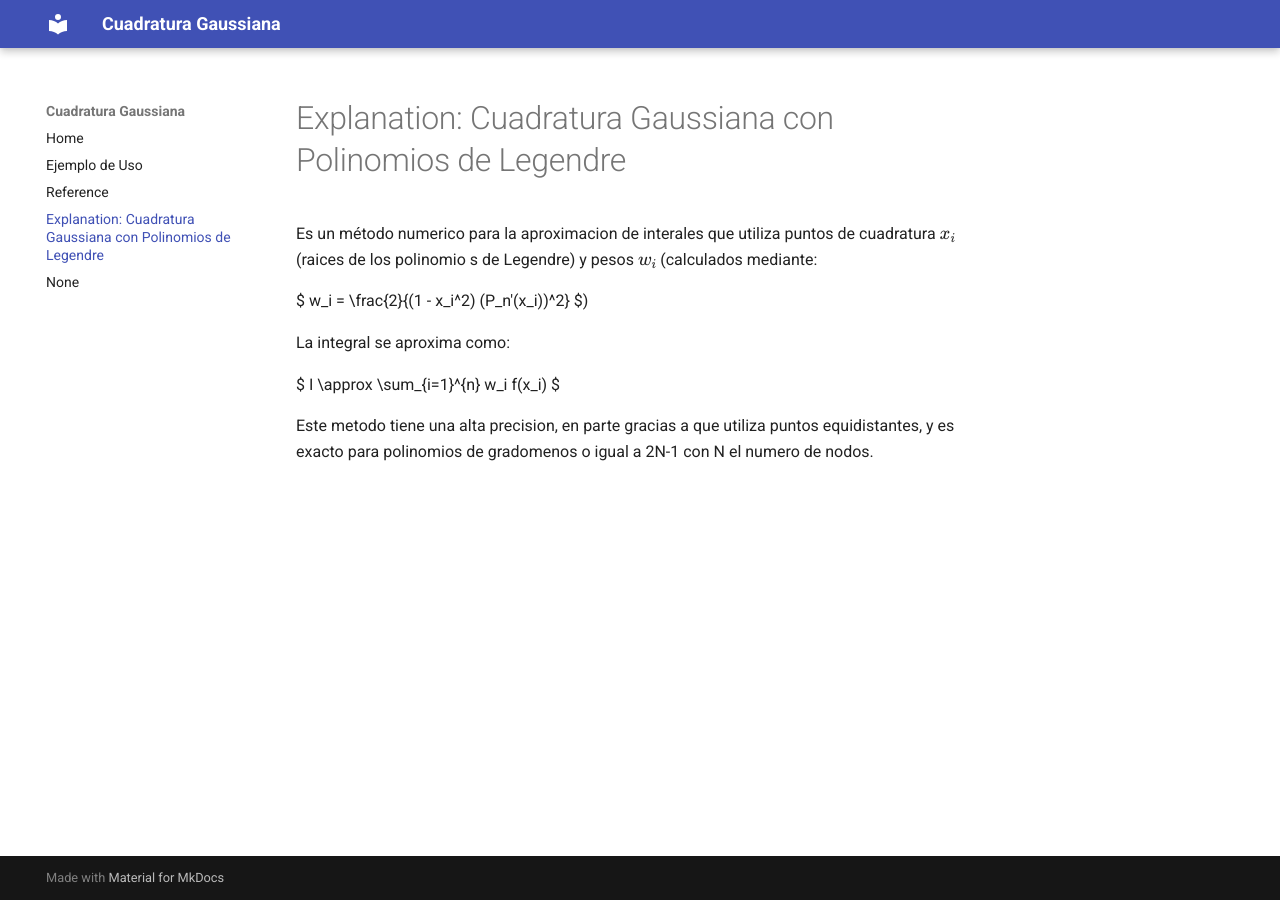
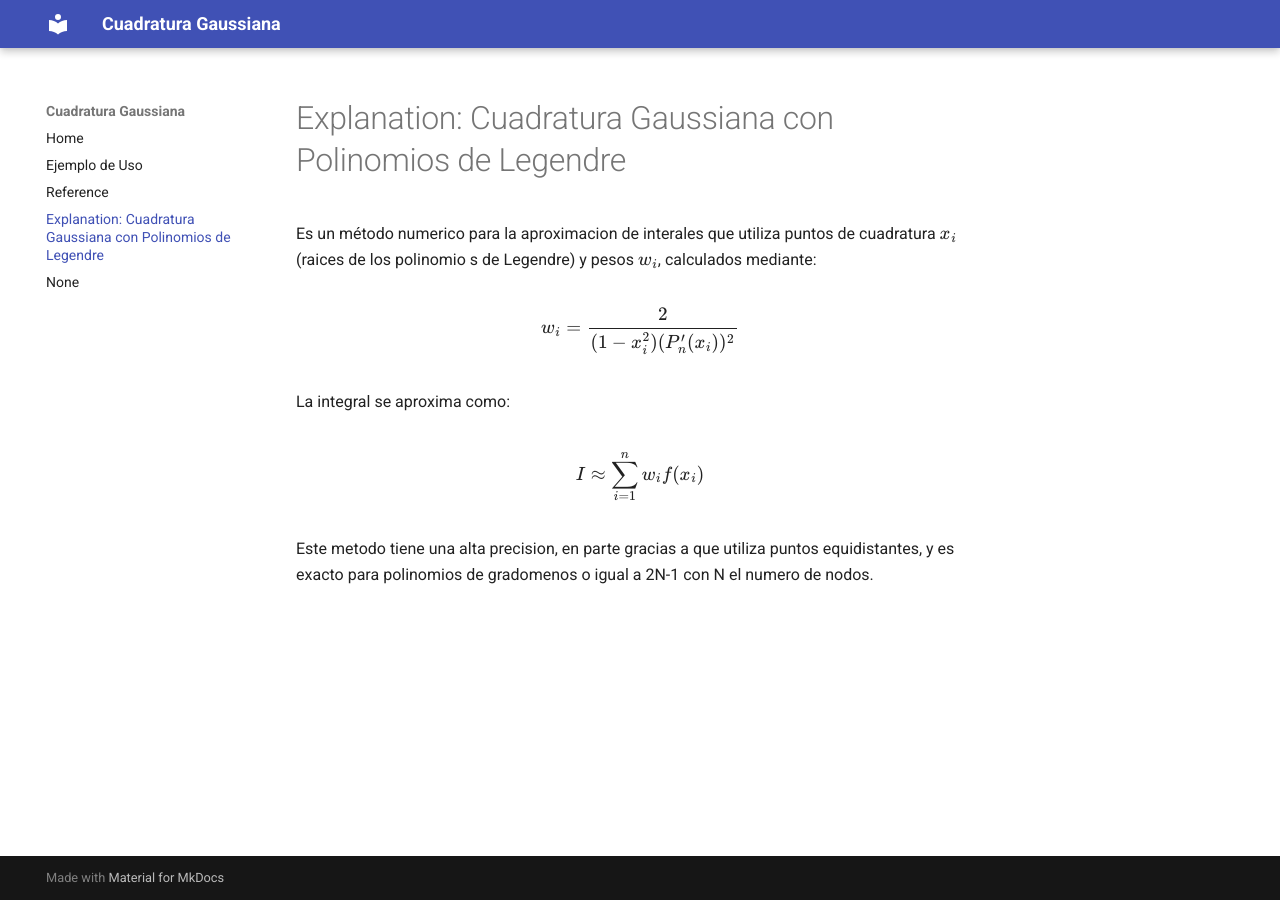
Before and after one commit to Juandozfis/Tarea2, an MkDocs documentation site: the page built from docs/explanation.md, in a window 1280 px wide. Built offline with MkDocs 1.6.1 and Material for MkDocs 9.7.7, drawn with Linux system fonts in a browser that asks for light colours.

Commit message:
Cuadrature/cuadrature.py

```diff
--- a/docs/explanation.md
+++ b/docs/explanation.md
@@ -1,16 +1,16 @@
 # Explanation: Cuadratura Gaussiana con Polinomios de Legendre
 
-Es un método numerico para la aproximacion de interales que utiliza puntos de cuadratura $x_i$ (raices de los polinomio s de Legendre) y pesos $w_i$ (calculados mediante:
+Es un método numerico para la aproximacion de interales que utiliza puntos de cuadratura $x_i$ (raices de los polinomio s de Legendre) y pesos $w_i$, calculados mediante:
 
-$
+$$
 w_i = \frac{2}{(1 - x_i^2) (P_n'(x_i))^2}
-$)
+$$
 
 La integral se aproxima como:
 
-$
+$$
 I \approx \sum_{i=1}^{n} w_i f(x_i)
-$
+$$
 
 
 Este metodo tiene una alta precision, en parte gracias a que utiliza puntos equidistantes, y es exacto para polinomios de gradomenos o igual a 2N-1 con N el numero de nodos.
```
Also changed, not shown: docs/tutorials.md (+7 -6 lines).
